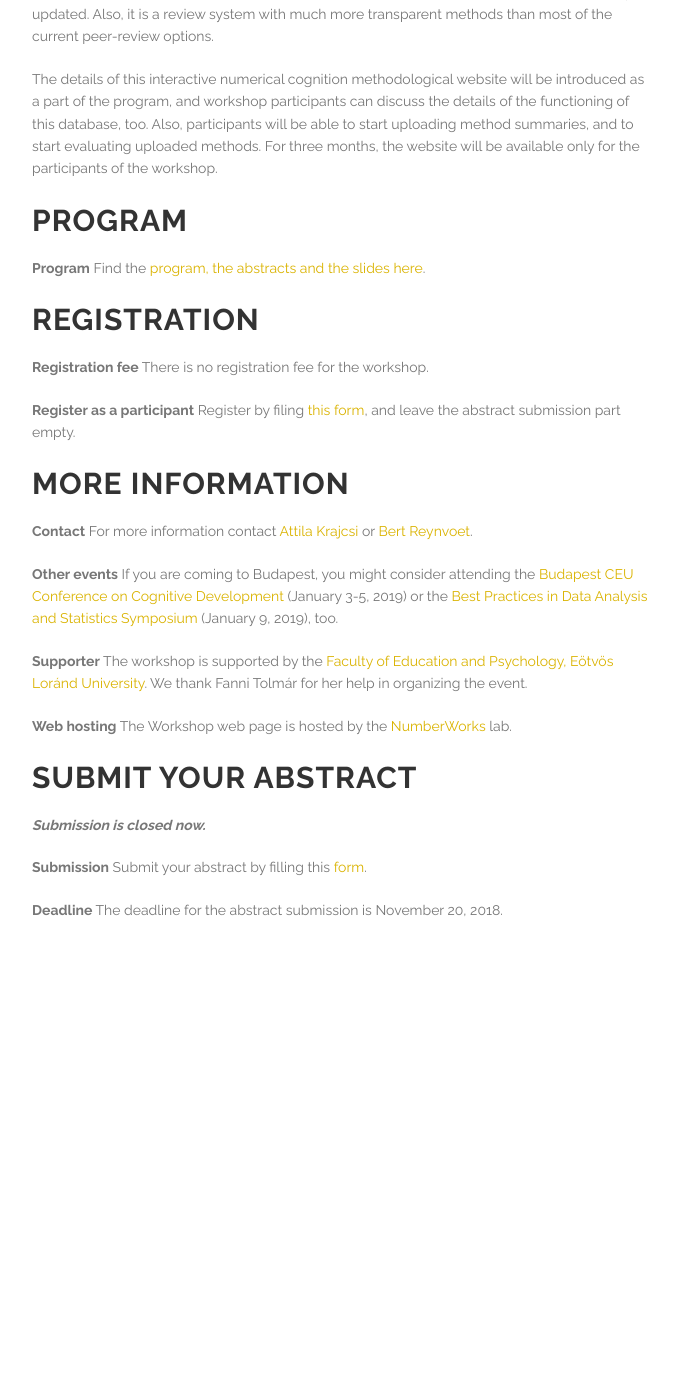
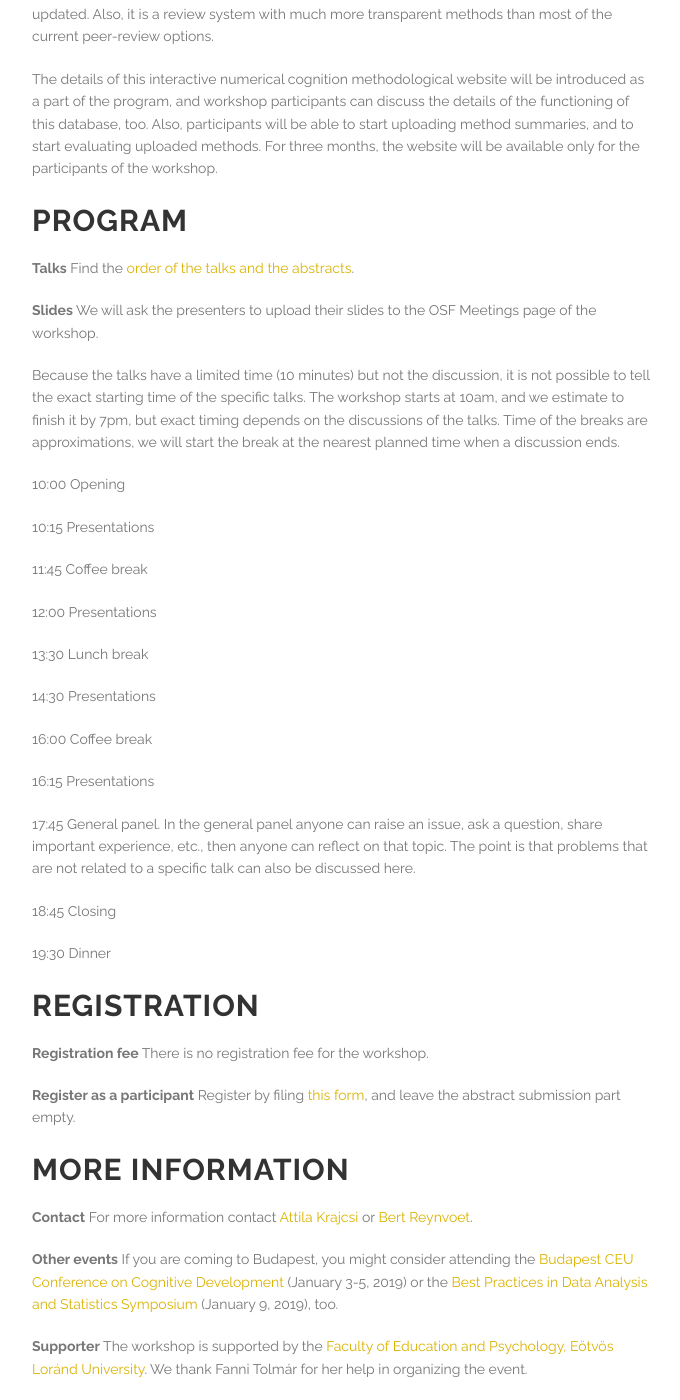
Before and after one commit to theNumberWorks/numberworks_website, a Jekyll site: the page built from numerical_cognition_methods_workshop.md, in a window 1280 px wide and 1400 px high, scrolled down 780 px. Shown: the whole window, without its empty margins (63-743 px from the left). Built offline with Jekyll 4.4.1, drawn with Linux system fonts in a browser that asks for light colours; before the commit the page ends 1801 px from its top, so only the background shows below that.

Commit message:
workshop program

```diff
--- a/numerical_cognition_methods_workshop.md
+++ b/numerical_cognition_methods_workshop.md
@@ -31,7 +31,33 @@ The details of this interactive numerical cognition methodological website will
 
 ## Program
 
-__Program__ Find the [program, the abstracts and the slides here](Methods%20in%20Numerical%20Cognition%20Workshop%20-%20Program.pdf).
+__Talks__ Find the [order of the talks and the abstracts](Methods%20in%20Numerical%20Cognition%20Workshop%20-%20Program.pdf).
+
+__Slides__ We will ask the presenters to upload their slides to the OSF Meetings page of the workshop.
+
+Because the talks have a limited time (10 minutes) but not the discussion, it is not possible to tell the exact starting time of the specific talks. The workshop starts at 10am, and we estimate to finish it by 7pm, but exact timing depends on the discussions of the talks. Time of the breaks are approximations, we will start the break at the nearest planned time when a discussion ends.
+
+10:00 Opening
+
+10:15 Presentations
+
+11:45 Coffee break
+
+12:00 Presentations
+
+13:30 Lunch break
+
+14:30 Presentations
+
+16:00 Coffee break
+
+16:15 Presentations
+
+17:45 General panel. In the general panel anyone can raise an issue, ask a question, share important experience, etc., then anyone can reflect on that topic. The point is that problems that are not related to a specific talk can also be discussed here.
+
+18:45 Closing
+
+19:30 Dinner
 
 ## Registration
 
```
